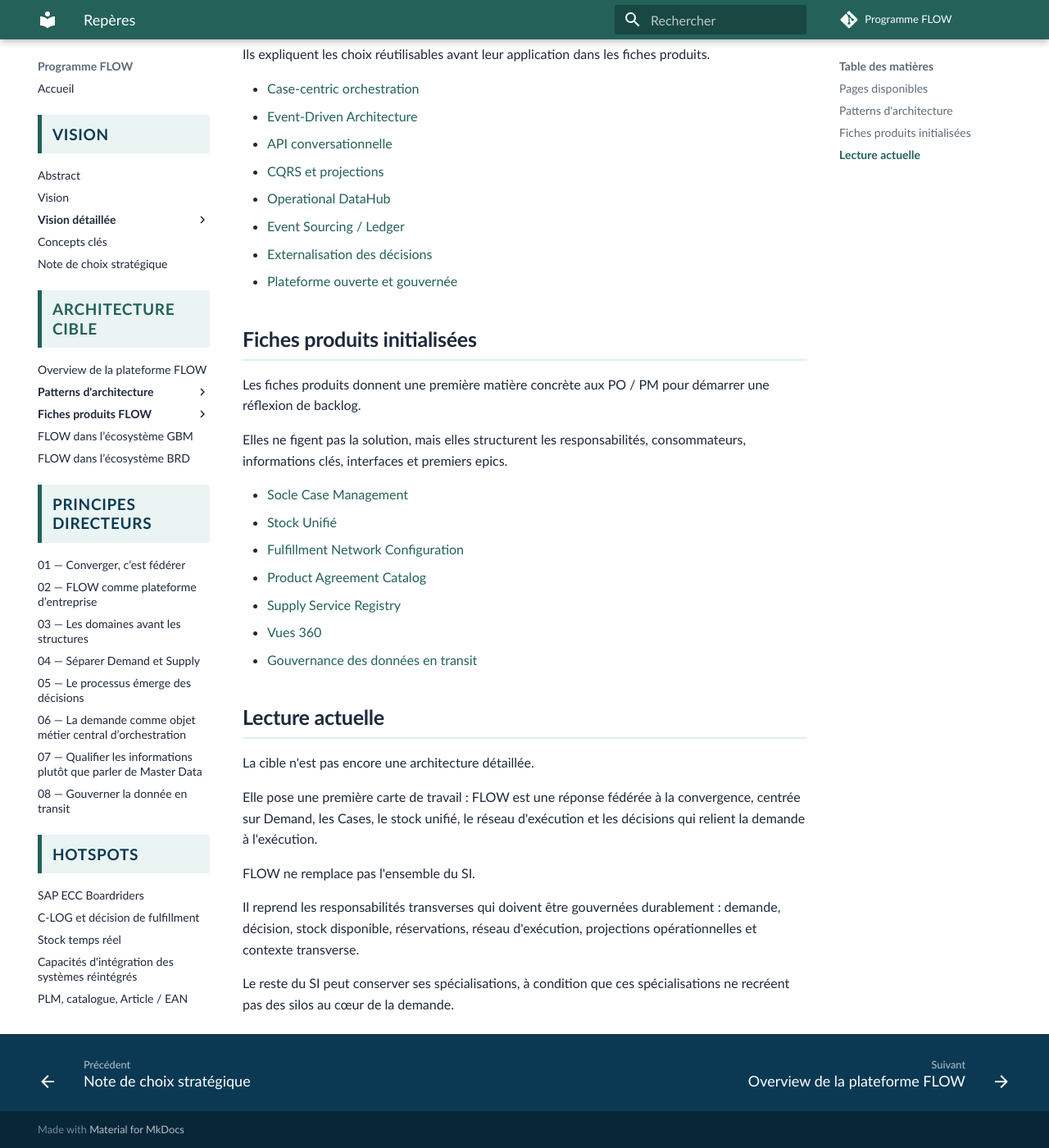
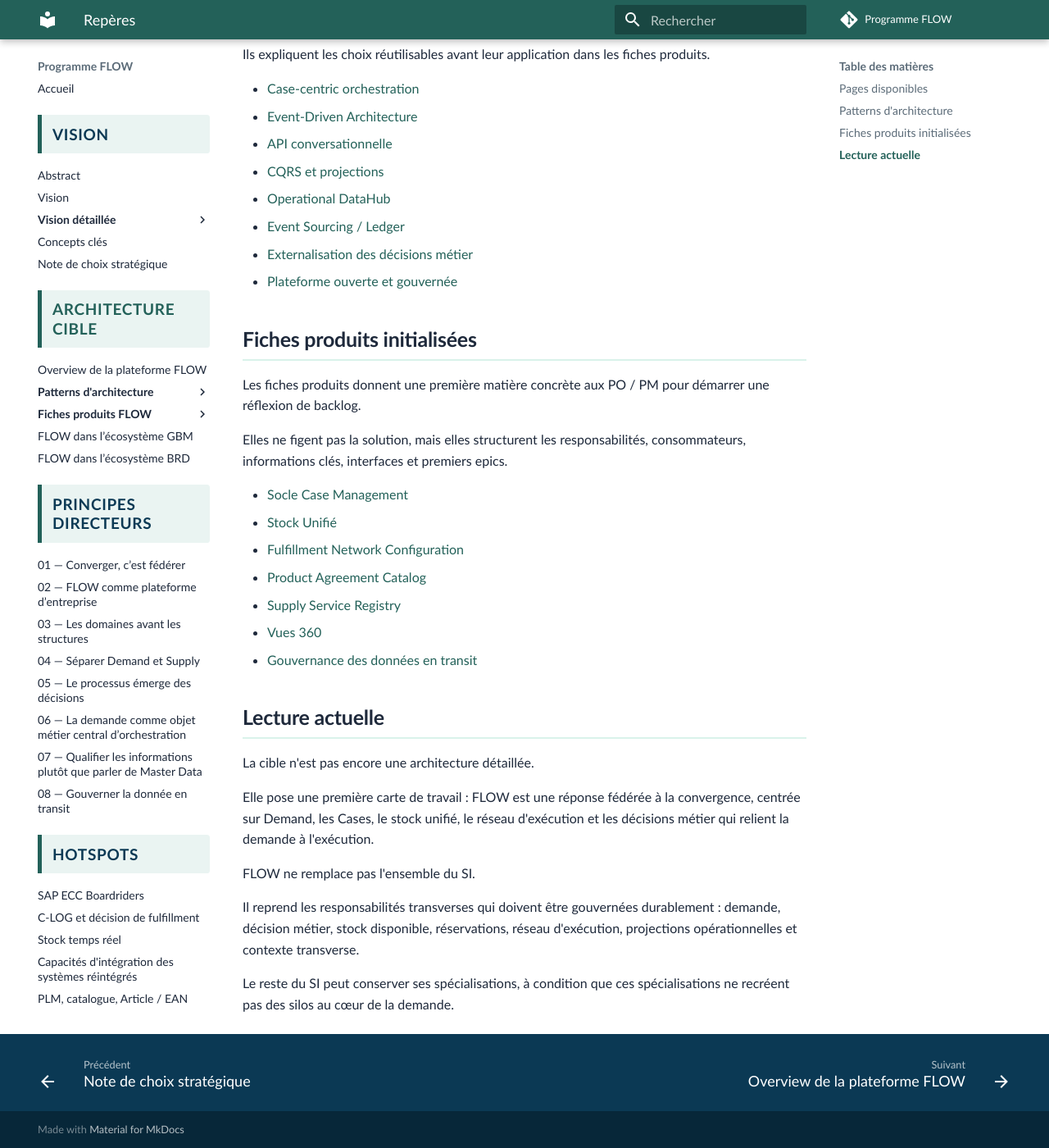
Before and after one commit to laurent-sintes/FLOW-Program, an MkDocs documentation site: the page built from docs/architecture-cible/index.md, in a window 1280 px wide and 1400 px high, scrolled down 1047 px. Shown: the whole window at 82% size. Built offline with MkDocs 1.6.1 and Material for MkDocs 9.7.7, drawn with Linux system fonts in a browser that asks for light colours; comment, search, counter and statistics services are not loaded.

Commit message:
Clarifie decisions metier architecture cible

```diff
--- a/docs/architecture-cible/index.md
+++ b/docs/architecture-cible/index.md
@@ -37,7 +37,7 @@
 - [CQRS et projections](patterns/cqrs-et-projections.md)
 - [Operational DataHub](patterns/operational-datahub.md)
 - [Event Sourcing / Ledger](patterns/event-sourcing-ledger.md)
-- [Externalisation des décisions](patterns/externalisation-des-decisions.md)
+- [Externalisation des décisions métier](patterns/externalisation-des-decisions.md)
 - [Plateforme ouverte et gouvernée](patterns/plateforme-ouverte-gouvernee.md)
 
 ## Fiches produits initialisées
@@ -58,10 +58,10 @@
 
 La cible n'est pas encore une architecture détaillée.
 
-Elle pose une première carte de travail : FLOW est une réponse fédérée à la convergence, centrée sur Demand, les Cases, le stock unifié, le réseau d'exécution et les décisions qui relient la demande à l'exécution.
+Elle pose une première carte de travail : FLOW est une réponse fédérée à la convergence, centrée sur Demand, les Cases, le stock unifié, le réseau d'exécution et les décisions métier qui relient la demande à l'exécution.
 
 FLOW ne remplace pas l'ensemble du SI.
 
-Il reprend les responsabilités transverses qui doivent être gouvernées durablement : demande, décision, stock disponible, réservations, réseau d'exécution, projections opérationnelles et contexte transverse.
+Il reprend les responsabilités transverses qui doivent être gouvernées durablement : demande, décision métier, stock disponible, réservations, réseau d'exécution, projections opérationnelles et contexte transverse.
 
 Le reste du SI peut conserver ses spécialisations, à condition que ces spécialisations ne recréent pas des silos au cœur de la demande.
```
